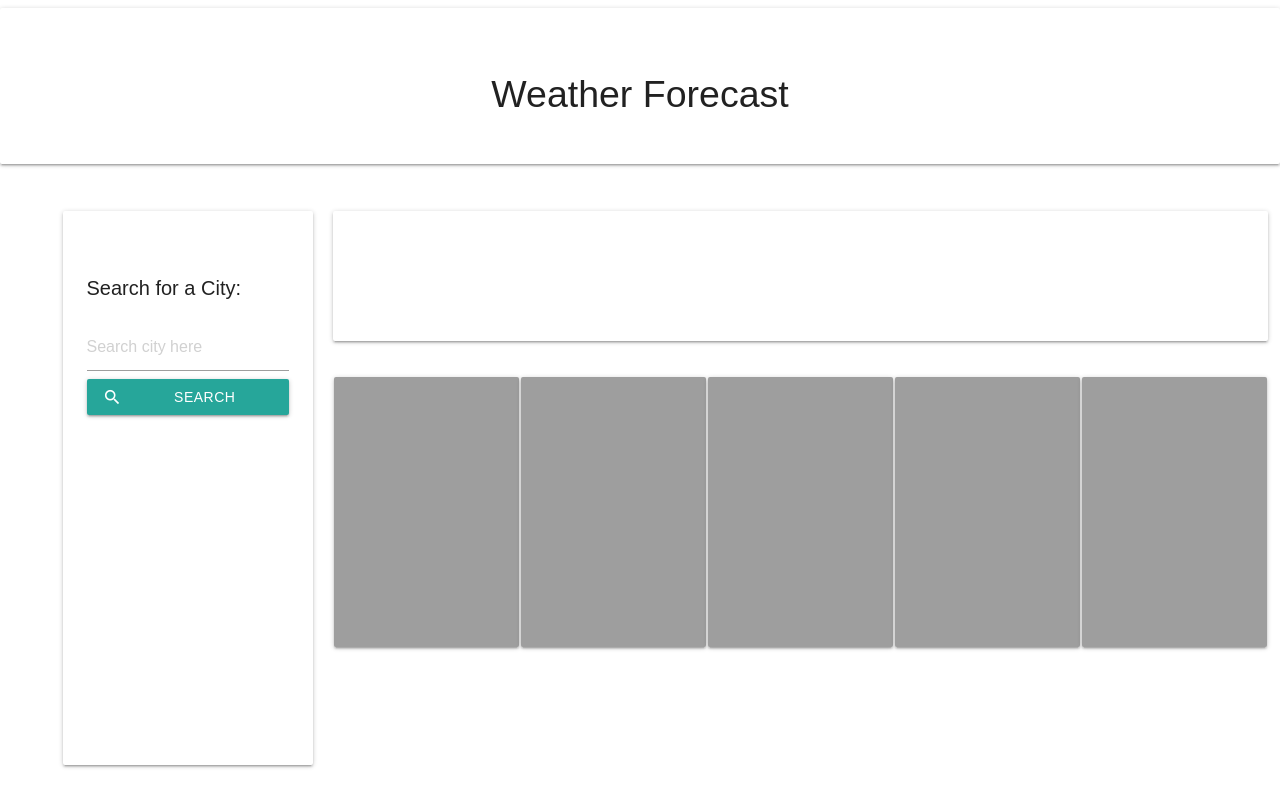
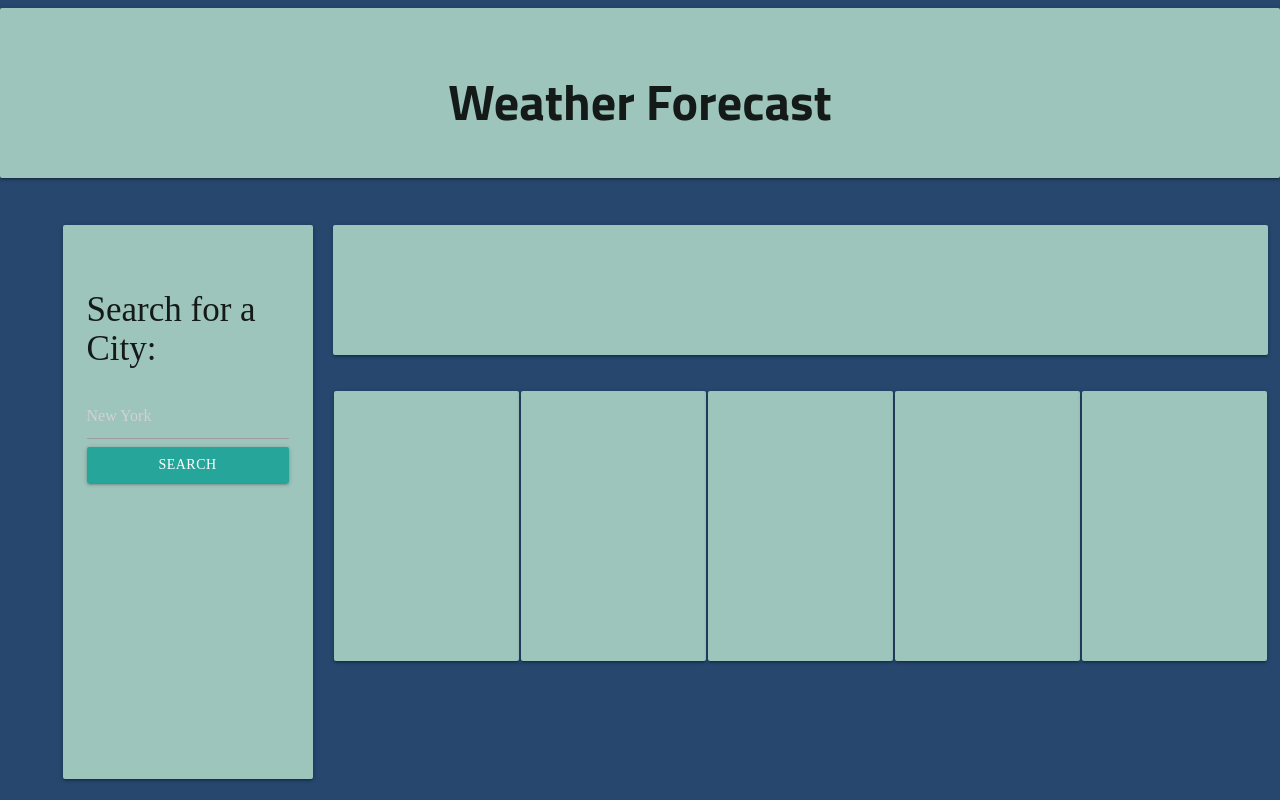
Before and after one commit to Castoreno05/WeatherApp, a plain HTML site: page index.html in a window 1280 px wide. Drawn offline with nearby package versions, Linux system fonts and the light colour scheme; a web font is replaced by a local one.

Commit message:
Added color to the page and containers

```diff
--- a/Assets/reset.css
+++ b/Assets/reset.css
@@ -3,6 +3,7 @@
     margin: 0;
     padding: 0;
     box-sizing: border-box;
+    font-family: 'Cormorant SC', serif;
   }
 
   /* Gives the body element a parent height to compare against */
@@ -17,6 +18,7 @@
     font-family: sans-serif;
     display: flex;
     flex-direction: column;
+    background-color: #27476E;
   }
 
   main {
@@ -36,10 +38,12 @@
   }
 
 
-
+  input{
+    font-size: 18px;
+  }
 
   h1 { font-size: 2.5em; }
-  h2 { font-size: 1.0em; }
+  h2 { font-size: 1.5em; margin: 0; }
   h3 { font-size: 1.75em; }
   h4 { font-size: 1.5em; }
   h5 { font-size: 1.25em; }
--- a/Assets/style.css
+++ b/Assets/style.css
@@ -6,6 +6,8 @@
 /* Displays the title in the center of the header */
 .title {
     text-align: center;
+    font-family: 'Titillium Web', sans-serif;
+    font-size: 50px;
 }
 
 /* Add search container */
@@ -20,7 +22,7 @@
 .searchPanel {
     height: 554px;
     width: 250px;
-    font-size: 8px;
+    font-size: 14px !important;
 }
 
 .searchBtn {
@@ -36,8 +38,15 @@
     margin-left: 20px;
 }
 
+
+.card-panel{
+    background-color: #9DC5BB;
+    font-size: 18px;
+}
+
 .cityData p {
     padding: 5px;
+    font-size: 20 px;
 }
 
 .cityForecast {
--- a/index.html
+++ b/index.html
@@ -6,7 +6,8 @@
     <meta http-equiv="X-UA-Compatible" content="IE=edge">
     <meta name="viewport" content="width=device-width, initial-scale=1.0">
     <!-- Add Google Fonts -->
-    <link href="https://fonts.googleapis.com/icon?family=Material+Icons" rel="stylesheet">
+    <link href="https://fonts.googleapis.com/css2?family=Cormorant+SC:wght@600&display=swap" rel="stylesheet">
+    <link href="https://fonts.googleapis.com/css2?family=Titillium+Web:wght@700&display=swap" rel="stylesheet">
     <link rel="preconnect" href="https://fonts.googleapis.com" />
     <link rel="preconnect" href="https://fonts.gstatic.com" crossorigin />
     <!-- Add Framework-->
@@ -20,7 +21,7 @@
     <!-- Title in the center of the header -->
     <header>
         <div class="head-container">
-            <div class="card-panel white headerPanel">
+            <div class="card-panel headerPanel">
                 <h1 class="title">Weather Forecast</h1>
             </div>
         </div>
@@ -30,16 +31,15 @@
         <!-- Serach panel for finding a location -->
         <section class="search-container">
             <div class="col s12 m6">
-                <div class="card-panel white searchPanel" id="searchPanel">
+                <div class="card-panel searchPanel" id="searchPanel">
                     <h1 class="search-title">Search for a City:</h1>
-                    <input type="text" placeholder="Search city here" id="searchedCity">
-                    <a class="waves-effect waves-light btn searchBtn" id="searchButton"><i
-                            class="material-icons left">search</i>search</a>
+                    <input type="text" placeholder="New York" id="searchedCity">
+                    <a class="waves-effect waves-light btn searchBtn" id="searchButton">search</a>
                 </div>
             </div>
             <section class="dataInfo">
                 <div class="row">
-                    <div class="card-panel white cityData">
+                    <div class="card-panel cityData">
                         <h1 class="dataTitle" id="dataTitle"></h1>
                         <p class="temp"></p>
                         <p class="wind"></p>
@@ -50,7 +50,7 @@
                 <!-- <div class="card-panel white cityForecast"> -->
                 <div class="forecastPanel">
                     <div class="row">
-                        <div class="card-panel grey firstDay">
+                        <div class="card-panel firstDay">
                             <h2 id="currentDayOne"></h2>
                             <p class="tempOne"></p>
                             <p class="windOne"></p>
@@ -58,7 +58,7 @@
                         </div>
                     </div>
                     <div class="row">
-                        <div class="card-panel grey secondDay">
+                        <div class="card-panel secondDay">
                             <h2 id="currentDayTwo"></h2>
                             <p class="tempTwo"></p>
                             <p class="windTwo"></p>
@@ -66,7 +66,7 @@
                         </div>
                     </div>
                     <div class="row">
-                        <div class="card-panel grey thirdDay">
+                        <div class="card-panel thirdDay">
                             <h2 id="currentDayThree"></h2>
                             <p class="tempThree"></p>
                             <p class="windThree"></p>
@@ -74,7 +74,7 @@
                         </div>
                     </div>
                     <div class="row">
-                        <div class="card-panel grey fourthDay">
+                        <div class="card-panel fourthDay">
                             <h2 id="currentDayFour"></h2>
                             <p class="tempFour"></p>
                             <p class="windFour"></p>
@@ -82,7 +82,7 @@
                         </div>
                     </div>
                     <div class="row">
-                        <div class="card-panel grey fifthDay">
+                        <div class="card-panel fifthDay">
                             <h2 id="currentDayFive"></h2>
                             <p class="tempFive"></p>
                             <p class="windFive"></p>
@@ -99,7 +99,7 @@
     <script src="https://cdnjs.cloudflare.com/ajax/libs/jquery/3.6.0/jquery.min.js"
       integrity="sha512-894YE6QWD5I59HgZOGReFYm4dnWc1Qt5NtvYSaNcOP+u1T9qYdvdihz0PPSiiqn/+/3e7Jo4EaG7TubfWGUrMQ=="
       crossorigin="anonymous" referrerpolicy="no-referrer"></script>
-    <script src="https://cdnjs.cloudflare.com/ajax/libs/materialize/1.0.0/js/materialize.min.js"></script>
+    <!-- <script src="https://cdnjs.cloudflare.com/ajax/libs/materialize/1.0.0/js/materialize.min.js"></script> -->
     <script type="text/javascript" src="https://cdnjs.cloudflare.com/ajax/libs/moment.js/2.27.0/moment.min.js"></script>
     <script src="script.js"></script>
 </body>
--- a/script.js
+++ b/script.js
@@ -51,7 +51,7 @@ function getLatLon() {
         var recentBtn = document.createElement("button");
 
         recentBtn.textContent = userSearch;
-        recentBtn.setAttribute("class", "waves-effect waves-light btn recentBtn");
+        recentBtn.setAttribute("class", "waves-effect waves-light grey btn recentBtn");
         recentBtn.addEventListener("click", function(){
             reusedBtn(userSearch)
         });
```
